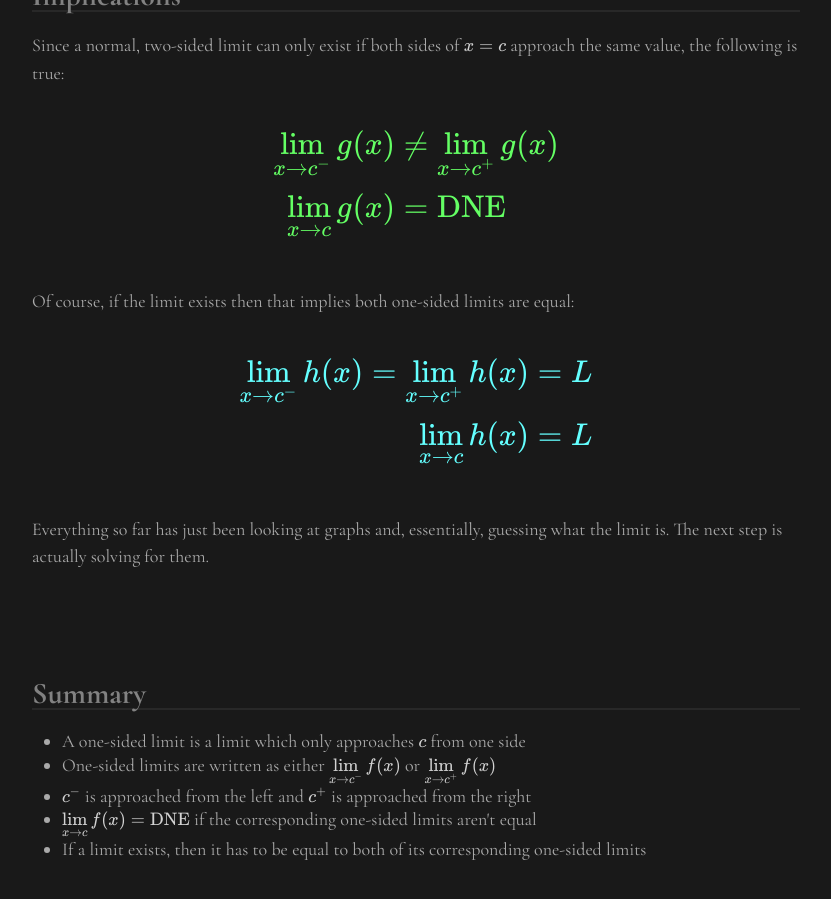
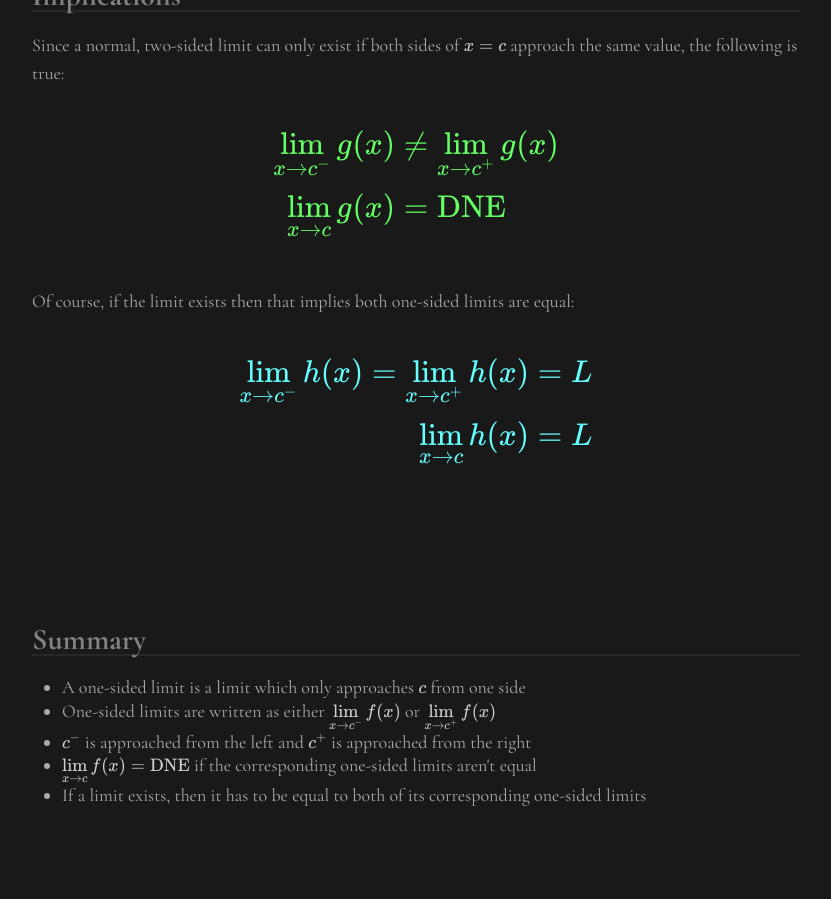
Before and after one commit to UnPolloLoco/math, a Jekyll site: the page built from calculus/limits/03_one_sided_limits/index.html, in a window 1280 px wide and 900 px high, scrolled down 1045 px. Shown: the whole window, without its empty margins (224-1055 px from the left). Built offline with Jekyll 4.4.1, drawn with Linux system fonts in a browser that asks for light colours; after the commit the page ends 1891 px from its top, so only the background shows below that.

Commit message:
Remove anticipation

```diff
--- a/calculus/limits/03_one_sided_limits/index.html
+++ b/calculus/limits/03_one_sided_limits/index.html
@@ -57,10 +57,6 @@ title: One-Sided Limits
 	\end{aligned}
 </kx>
 
-<p>
-	Everything so far has just been looking at graphs and, essentially, guessing what the limit is. The next step is actually solving for them.
-</p>
-
 <h2>
 	Summary
 </h2>
```
